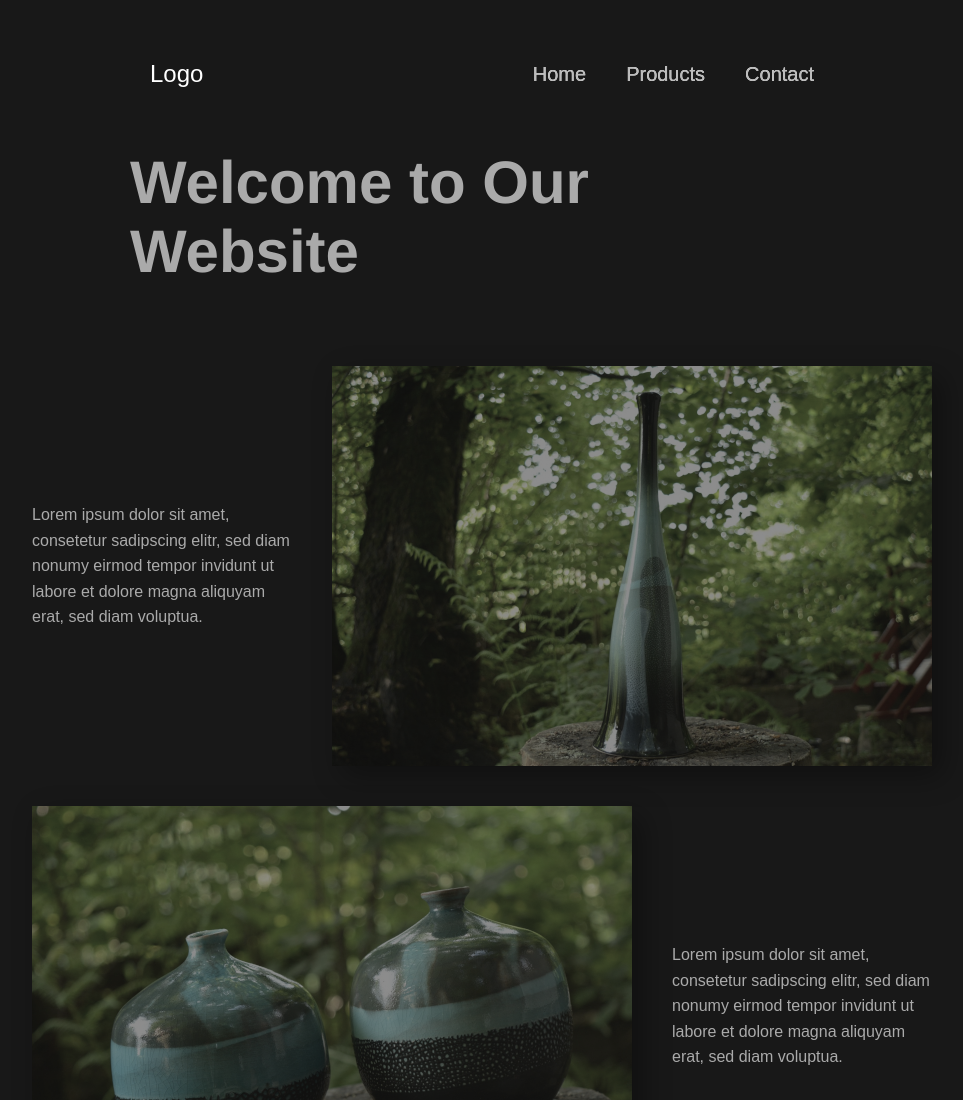
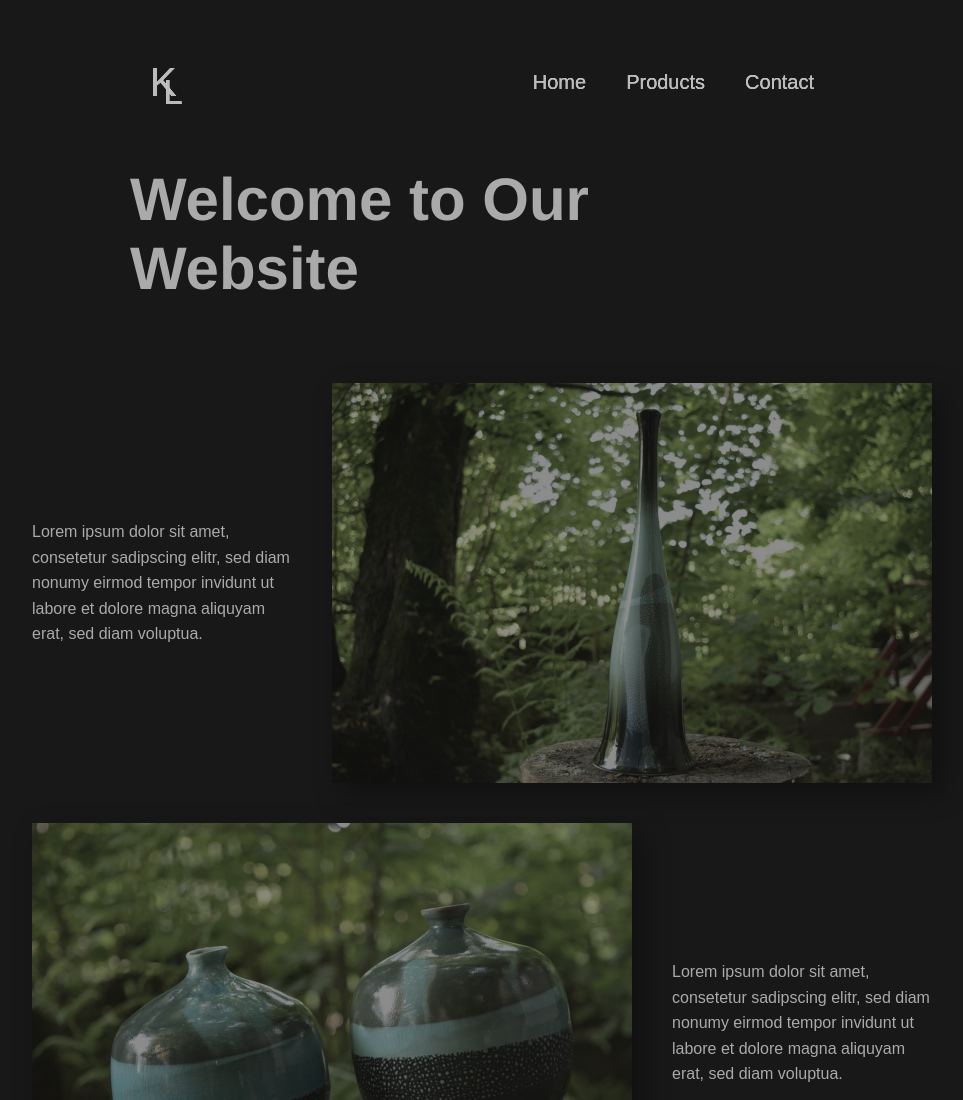
Before and after one commit to Kandor-byte/KLEVI-simon, a plain HTML site: page index.html in a window 1280 px wide. Shown: the top 1100 px of the page, without its empty margins (158-1121 px from the left). Drawn offline with Linux system fonts and the light colour scheme.

Commit message:
initial commit

```diff
--- a/index.html
+++ b/index.html
@@ -3,8 +3,8 @@
 <head>
     <meta charset="UTF-8">
     <meta name="viewport" content="width=device-width, initial-scale=1.0">
-    <title>My Website</title>
-    <!-- Link to CSS file -->
+    <link rel="icon" href="./favicon.svg" type="image/svg+xml">
+    <title>Kopacz Levente</title>
     <link rel="stylesheet" type="text/css" href="style.css">
 </head>
 <body>
@@ -12,7 +12,8 @@
 <div id="nav-cont">
  <nav class="navbar">
         <div class="logo">
-            <a href="#">Logo</a>
+            <a id="K" href="#">K</a>
+            <a id="L" href="#">L</a>
         </div>
         <div class="nav-links">
             <a href="#" id="home">Home</a>
@@ -51,7 +52,7 @@
         </div>
       -->
 </div>
-    <!-- Link to JavaScript file -->
+
       <script src="script.js"></script>
     </body>
 </html>
--- a/style.css
+++ b/style.css
@@ -40,6 +40,36 @@ p {
 
 
 
+#K {
+position: relative;
+font-size: 40px;
+color: #bbb;
+   text-shadow: 0 0 0px #fff;
+    transition: color 0.3s ease-in-out,
+    text-shadow 0.3s ease-in-out;
+}
+
+#K:hover {
+ color: #fff;
+text-shadow: 0 0 5px #fff, 0 0 10px #fff, 0 0 15px #fff;
+}
+
+#L {
+position: relative;
+font-size: 35px;
+left: -18px;
+bottom: -8px;
+color: #bbb;
+   text-shadow: 0 0 0px #fff;
+    transition: color 0.3s ease-in-out,
+    text-shadow 0.3s ease-in-out;
+}
+
+#L:hover {
+     color: #fff;
+text-shadow: 0 0 5px #fff, 0 0 10px #fff, 0 0 15px #fff;
+}
+
 #nav-cont {
     opacity: 1;
     position: sticky;
@@ -56,8 +86,8 @@ p {
     background-color: #181818;
     width: 60%;
     display: flex; /* Enable Flexbox */
-    justify-content: space-between; /* Space between logo and links */
-    align-items: center; /* Center items vertically */
+    justify-content: space-between;
+    align-items: center;
     padding: 40px; /* Padding around the navbar */
     transition: padding 0.5s ease-in-out;
 }
@@ -69,7 +99,8 @@ p {
 }
 
 .nav-links {
-    display: flex; /* Enable Flexbox for nav links */
+    display: flex;
+
 }
 
 .nav-links a {
```
Also changed, not shown: favicon.svg (added).
